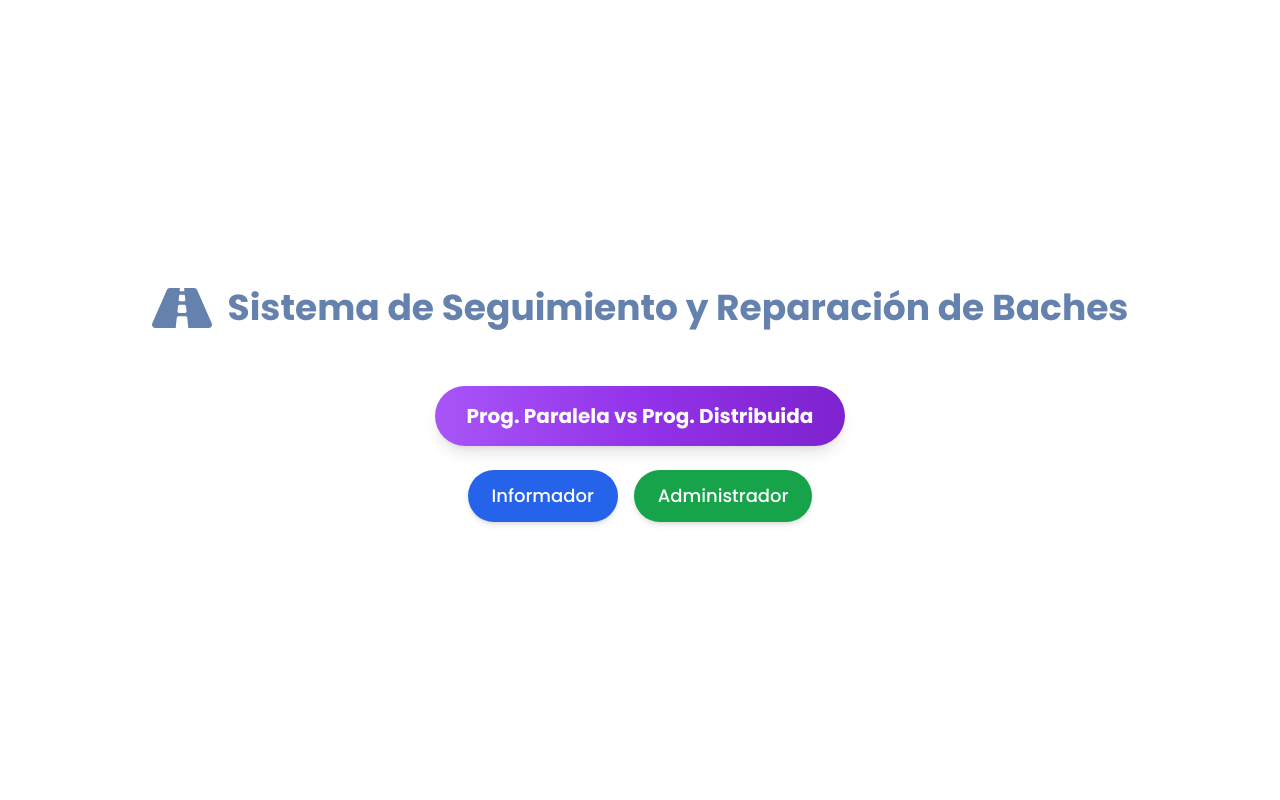
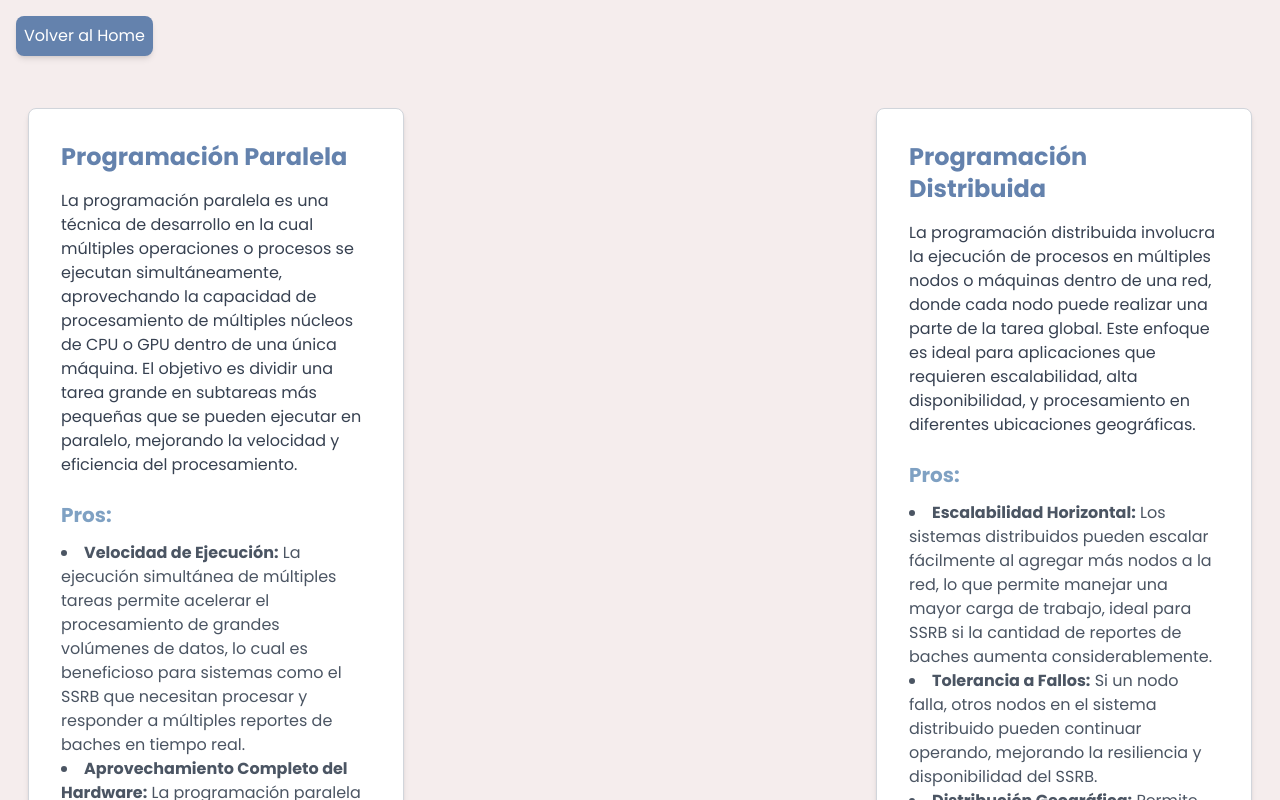
Before and after one commit to LuisPilier/ssrb, a React (Create React App) app: page / in a window 1280 px wide. Shown: the top 800 px of the page. Built offline with nearby package versions, Linux system fonts and the light colour scheme.

Commit message:
comparativa

```diff
--- a/src/App.js
+++ b/src/App.js
@@ -10,10 +10,10 @@
     <Router>
       <div className="font-poppins">
         <Routes>
-          <Route path="/" element={<Home />} />
+          <Route path="/" element={<Comparativa/>} />
           <Route path="/informador" element={<Informador />} />
           <Route path="/admin" element={<AdminDashboard />} />
-          <Route path="/comparativa" element={<Comparativa />} />
+          <Route path="/home" element={<Home/>} />
         </Routes>
       </div>
     </Router>
```
